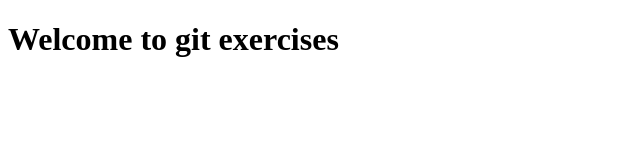
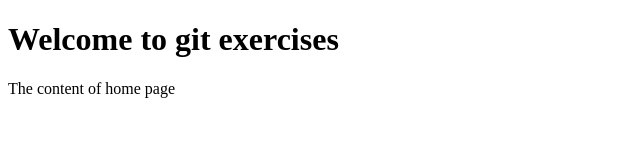
Before and after one commit to GSinseswa721/git-exercises-theGYM, a plain HTML site: page home.html in a window 1280 px wide. Shown: the whole page, without its empty margins (0-640 px from the left). Drawn offline with Linux system fonts and the light colour scheme.

Commit message:
changes on home page

```diff
--- a/home.html
+++ b/home.html
@@ -7,5 +7,6 @@
 </head>
 <body>
     <h1>Welcome to git exercises</h1>
+    <div>The content of home page</div>
 </body>
 </html>
```
